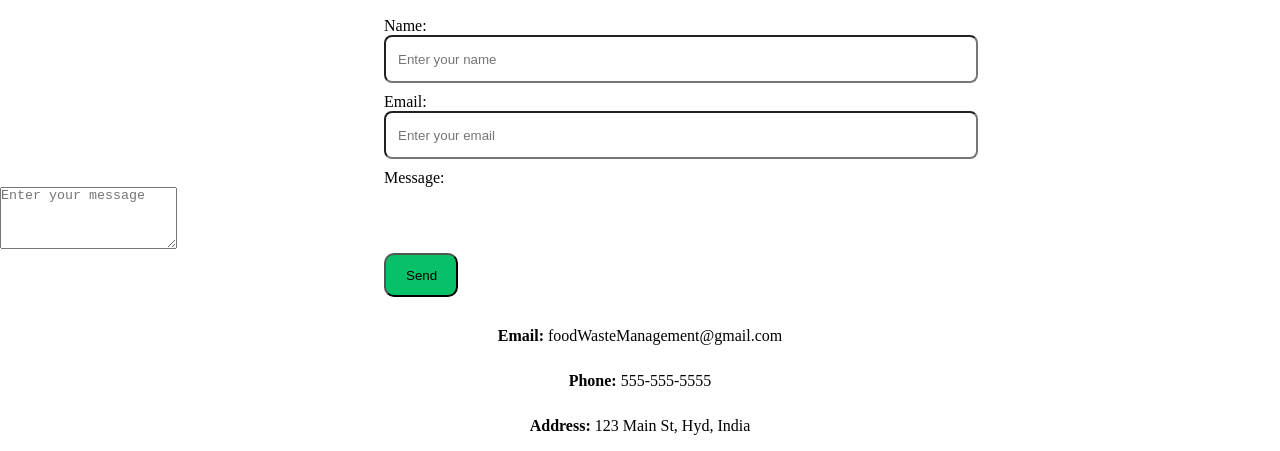
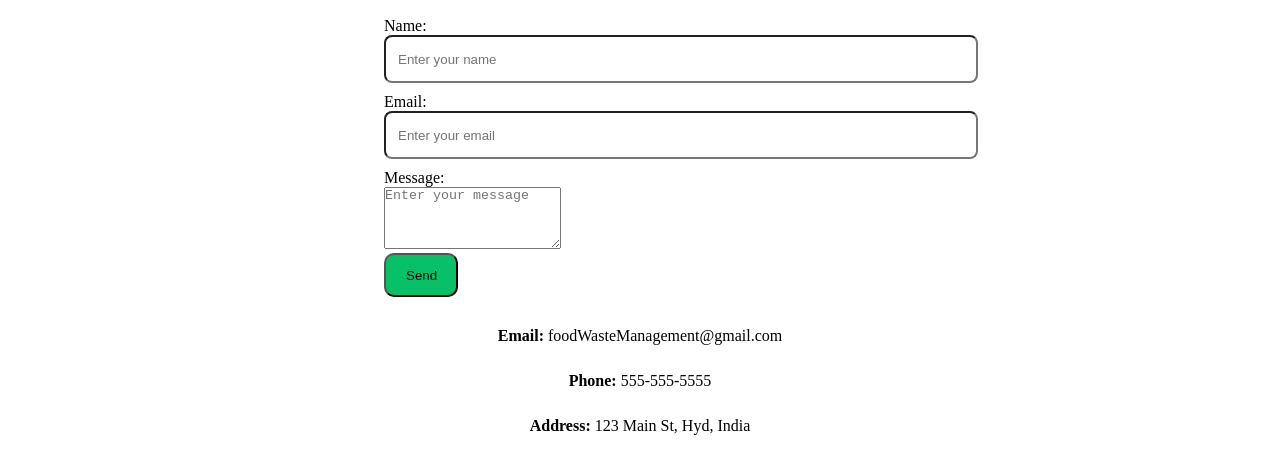
Before and after one commit to polojuarunkumar/food-waste-management, a plain HTML site: page Contact.html in a window 1280 px wide. Shown: the part 649-1100 px from the top of the page. Drawn offline with Linux system fonts and the light colour scheme.

Commit message:
Update Contact.css

```diff
--- a/Contact.css
+++ b/Contact.css
@@ -61,6 +61,9 @@ main h1{
     color: black;
     text-align: center;
 }
+#message{
+    margin-left: 30%;
+}
 .details input{
     margin: 0 0 10px 30%;
     padding: 12px;
```
